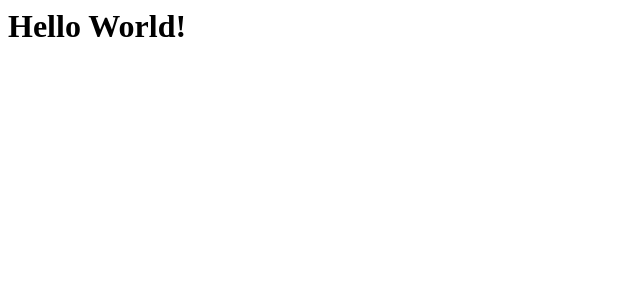
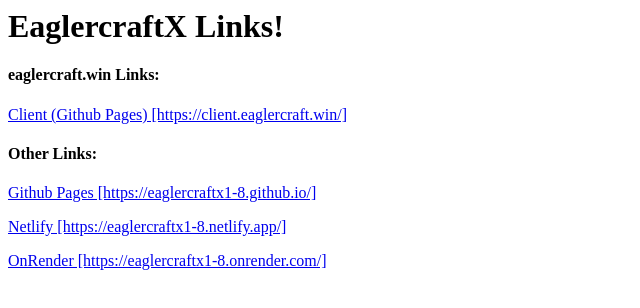
Before and after one commit to eaglercraftx1-8/eaglercraft.win-homepage, a plain HTML site: page index.html in a window 1280 px wide. Shown: the whole page, without its empty margins (0-640 px from the left). Drawn offline with Linux system fonts and the light colour scheme.

Commit message:
Update index.html

```diff
--- a/index.html
+++ b/index.html
@@ -1,6 +1,12 @@
 <head>
-  <title>Homepage</title></title>
+  <title>EaglercraftX Homepage</title></title>
 </head>
 <body>
-  <h1>Hello World!</h1>
+  <h1>EaglercraftX Links!</h1>
+  <h4>eaglercraft.win Links:</h4>
+  <a href="https://client.eaglercraft.win/"><p>Client (Github Pages) [https://client.eaglercraft.win/]</p></a>
+  <h4>Other Links:</h4>
+  <a href="https://eaglercraftx1-8.github.io/"><p>Github Pages [https://eaglercraftx1-8.github.io/]</p></a>
+  <a href="https://eaglercraftx1-8.netlify.app/"><p>Netlify [https://eaglercraftx1-8.netlify.app/]</p></a>
+  <a href="https://eaglercraftx1-8.onrender.com/"><p>OnRender [https://eaglercraftx1-8.onrender.com/]</p></a>
 </body>
```
